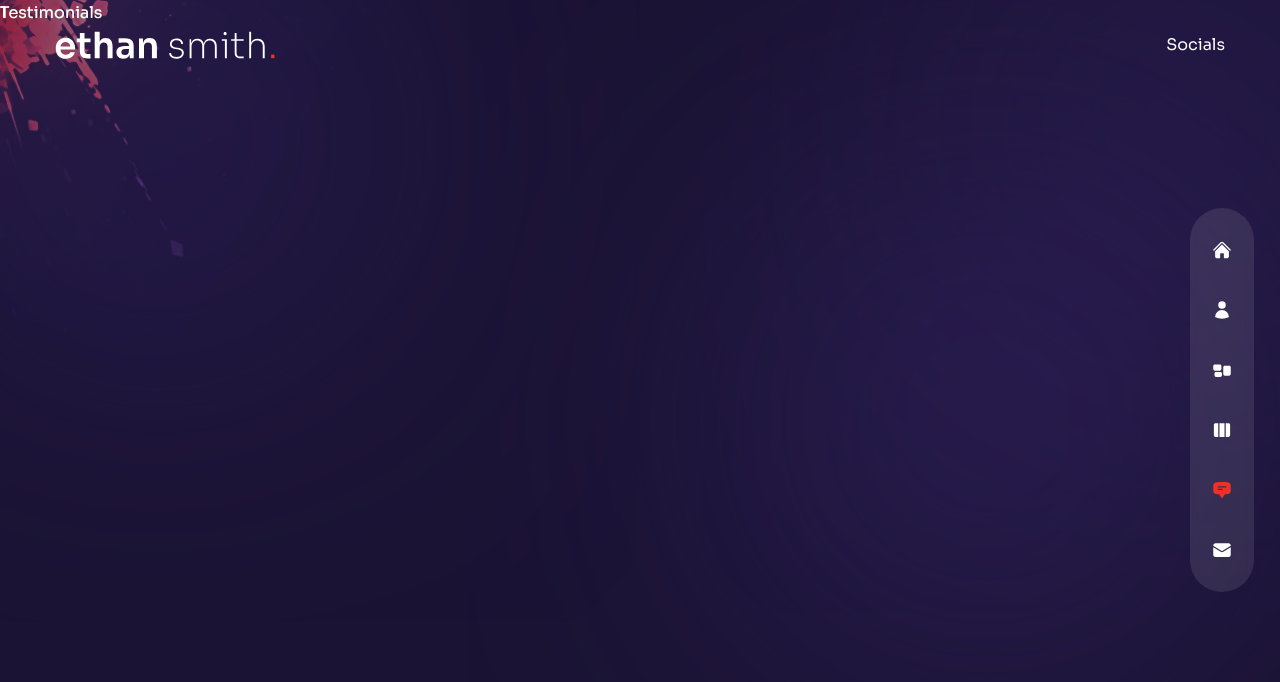
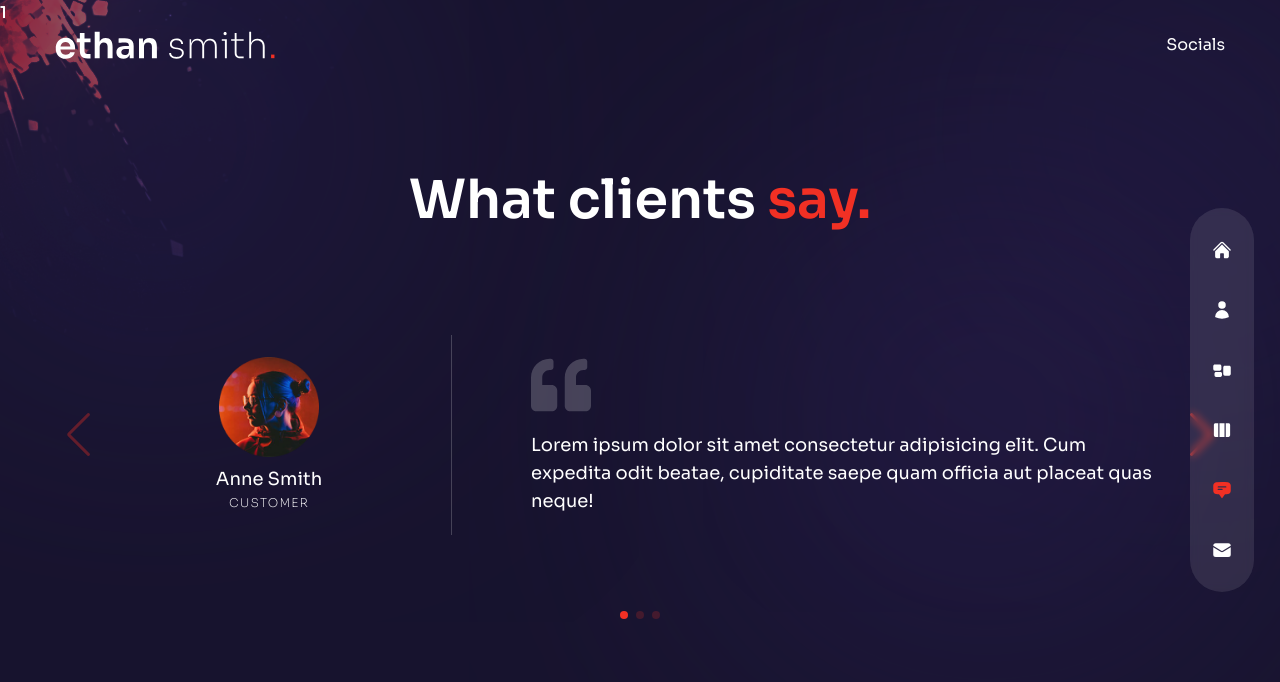
Before and after one commit to samiramez/sami-portfolio, a Next.js app: page /testimonials in a window 1280 px wide. Shown: the top 682 px of the page. Built offline with nearby package versions, Linux system fonts and the light colour scheme.

Commit message:
finish Testimonials

```diff
--- a/components/TestimonialSlider.js
+++ b/components/TestimonialSlider.js
@@ -23,8 +23,76 @@
   },
 ];
 
+//import swiper react components
+import { Swiper, SwiperSlide } from 'swiper/react';
+
+//import swiper styles
+import 'swiper/css';
+import 'swiper/css/navigation';
+import 'swiper/css/pagination';
+
+//improt required modules
+import { Navigation, Pagination } from 'swiper';
+
+//icons
+import { FaQuoteLeft } from 'react-icons/fa'
+//next image
+import Image from 'next/image';
+
+
+// ... Other imports ...
+
 const TestimonialSlider = () => {
-  return <div>Testimonial Slider</div>;
+  return (
+    <Swiper
+    navigation = {true}
+    pagination={{
+        clickable: true,
+      }}
+      modules={[Navigation,Pagination]}
+      className='h-[400px]'
+    >
+      {testimonialData.map((person, index) => {
+        return (
+          <SwiperSlide key={index}>
+            <div className='flex flex-col items-center md:flex-row gap-x-8 h-full px-16'>
+              {/* avatar name position*/}
+              <div className='w-full max-w-[300px] flex flex-col xl:justify-center
+              items-center relative mx-auto xl:mx-0'>
+                <div className='flex flex-col justify-center text-center'>
+                  {/* avatar image */}
+                  <div className='mb-2 mx-auto'>
+                    <Image src={person.image} alt="" width={100} height={100} />
+                  </div>
+                </div>
+                {/* name */}
+                <div className='text-lg'>{person.name}</div>
+                {/* position */}
+                <div className='text-[12px] uppercase font-extralight tracking-widest'>{person.position}</div>
+              </div>
+              {/* quote & message */}
+              <div>
+                <div className='flex-1 flex flex-col justify-center
+              before:w-[1px] xl:before:bg-white/20 xl:before:absolute xl:before:left-0
+              xl:before:h-[200px] relative xl:pl-20'>
+                  {/* quote icon */}
+                  <div className='mb-4'>
+                    <FaQuoteLeft className='text-4xl xl:text-6xl text-white/20 mx-auto
+                  md:mx-0'/>
+                  </div>
+                  {/* message */}
+                  <div className='xl:text-lg text-center md:text-left'>
+                    {person.message}
+                  </div>
+                </div>
+              </div>
+            </div>
+
+          </SwiperSlide>
+        );
+      })}
+    </Swiper>
+  );
 };
 
 export default TestimonialSlider;
--- a/pages/testimonials/index.js
+++ b/pages/testimonials/index.js
@@ -1,5 +1,34 @@
+//components
+import TestimonialSlider from '../../components/TestimonialSlider'
+
+//framer motion
+import {motion} from 'framer-motion';
+import {fadeIn} from '../../variants';
+
+
 const Testimonials = () => {
-  return <div>Testimonials</div>;
+  return (
+  <div className='h-full bg-primary/30 py-32 text-center'>
+    <div className='container mx-auto h-full flex flex-col justify-center'>
+      <motion.h2
+      variants={fadeIn('up',0.2)}
+      initial = 'hidden'
+      animate='show'
+      exit='hidden'
+      className='h2 mb-8 xl:mb-0'>
+        What clients <span className='text-accent'>say.</span>
+      </motion.h2>
+      {/* slider */}
+      <motion.div
+      variants={fadeIn('up',0.4)}
+      initial = 'hidden'
+      animate='show'
+      exit='hidden'>
+        <TestimonialSlider/>
+      </motion.div>
+    </div>
+  </div>
+  );
 };
 
 export default Testimonials;
```
